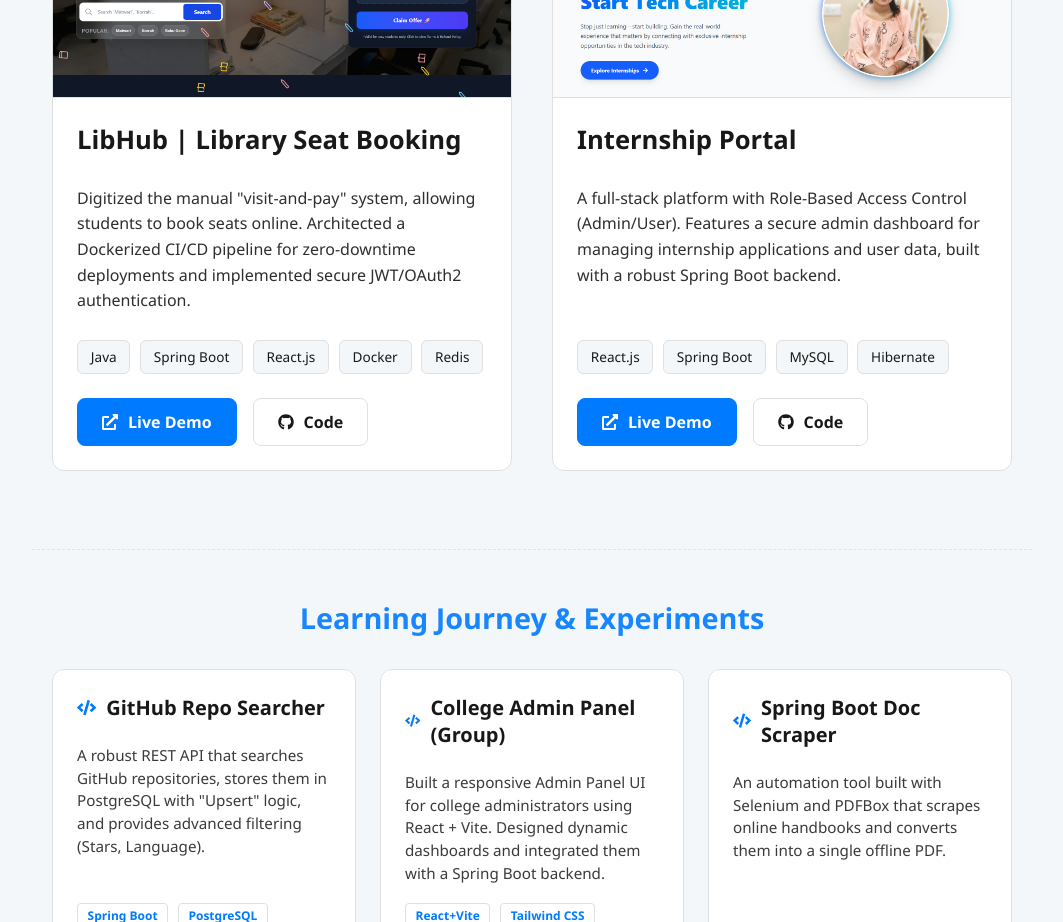
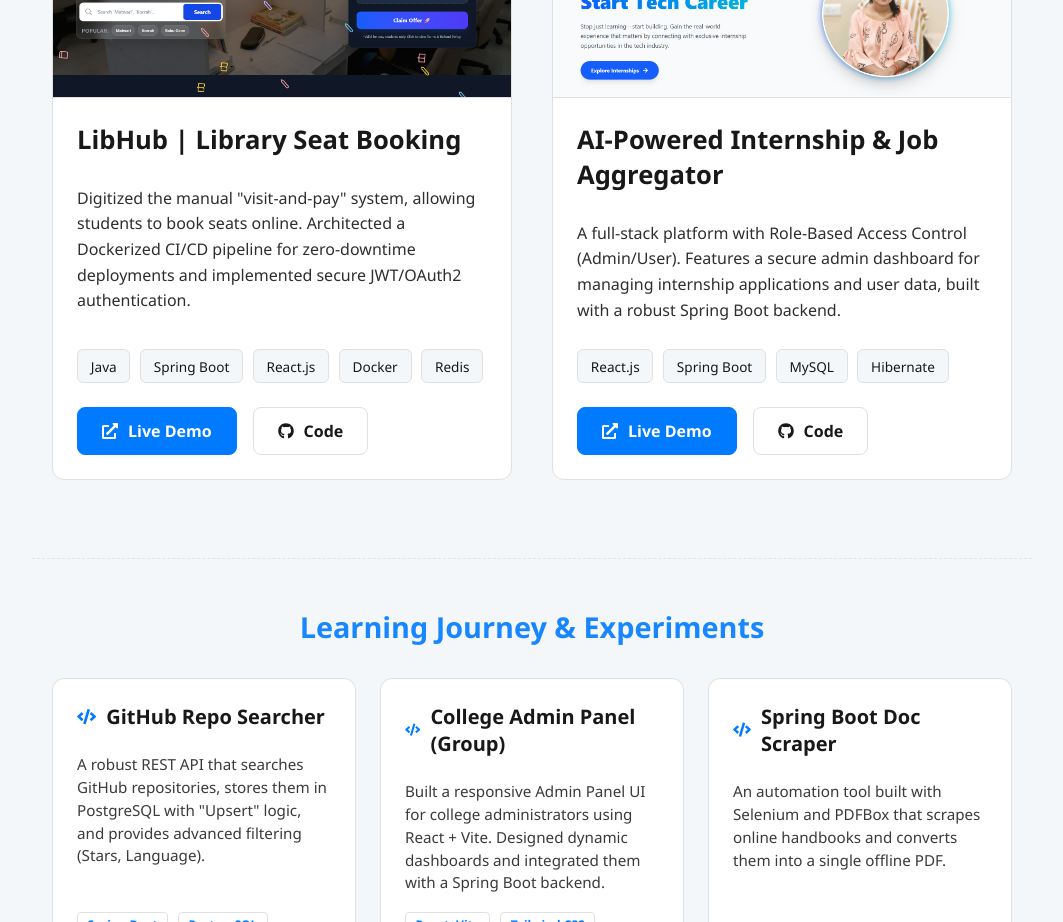
Before and after one commit to Siddhantkr19/My-Portfolio-Frontend, a React (Vite) app: page / in a window 1280 px wide. Shown: the part 2140-3062 px from the top of the page, without its empty margins (108-1171 px from the left). Built offline with nearby package versions, Linux system fonts and the light colour scheme; no server answers.

Commit message:
Update project title for Internship Portal

```diff
--- a/src/components/Projects.jsx
+++ b/src/components/Projects.jsx
@@ -18,7 +18,7 @@ const complexProjects = [
   {
     id: 2,
     image: projectImg,
-    title: 'Internship Portal',
+    title: 'AI-Powered Internship & Job Aggregator',
     description: 'A full-stack platform with Role-Based Access Control (Admin/User). Features a secure admin dashboard for managing internship applications and user data, built with a robust Spring Boot backend.',
     technologies: ['React.js', 'Spring Boot', 'MySQL', 'Hibernate'],
     liveDemo: 'https://internshipwithputul.netlify.app/',
```
